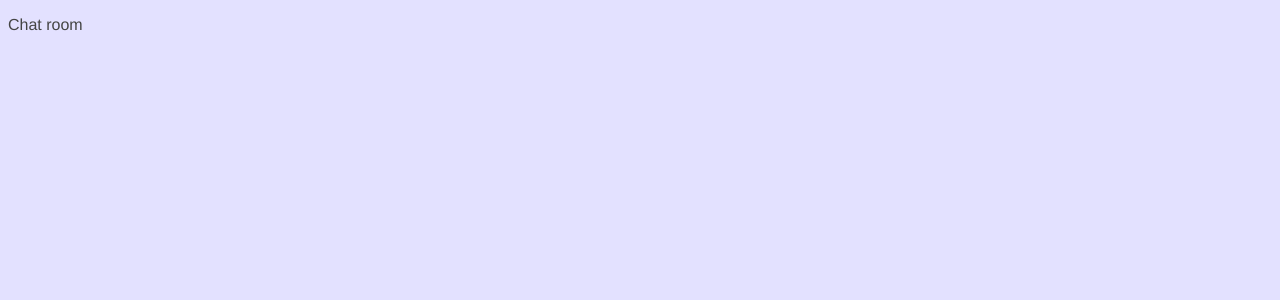
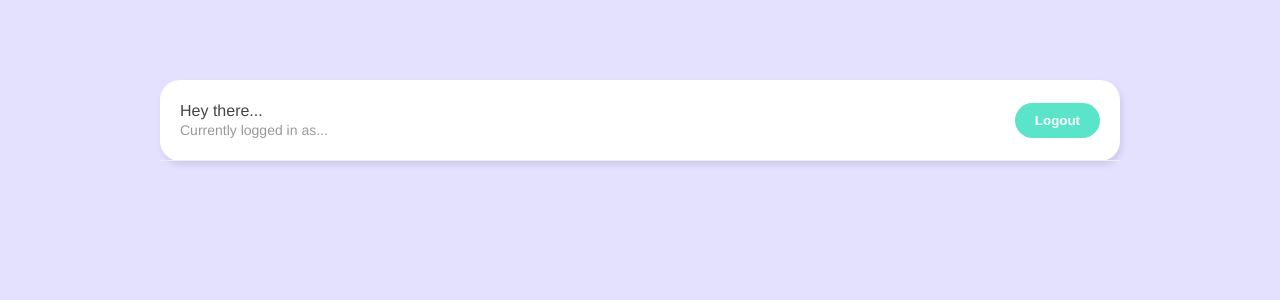
Before and after one commit to dongnv11082001/live-chat, a Vue app: page /chatroom in a window 1280 px wide. Shown: the top 300 px of the page. Built offline with nearby package versions, Linux system fonts and the light colour scheme.

Commit message:
add navbar, logout function

```diff
--- /dev/null
+++ b/src/components/Navbar.vue
@@ -0,0 +1,51 @@
+<template>
+  <nav>
+    <div>
+      <p>Hey there...</p>
+      <p class="email">Currently logged in as...</p>
+    </div>
+    <button @click="handleClick">Logout</button>
+  </nav>
+</template>
+
+<script>
+import useLogout from '@/composables/useLogout';
+
+export default {
+  setup() {
+    const { error, logout } = useLogout();
+
+    const handleClick = async () => {
+      await logout();
+      if (!error.value) {
+        console.log('logout');
+      }
+    };
+
+    return {
+      handleClick
+    };
+  }
+};
+</script>
+
+<style>
+nav {
+  padding: 20px;
+  border-bottom: 1px solid #eee;
+  display: flex;
+  justify-content: space-between;
+  align-items: center;
+}
+
+nav p {
+  margin: 2px auto;
+  font-size: 16px;
+  color: #444;
+}
+
+nav p.email {
+  font-size: 14px;
+  color: #999;
+}
+</style>
--- /dev/null
+++ b/src/composables/useLogout.ts
@@ -0,0 +1,20 @@
+import { auth } from '@/firebase/config';
+import { signOut } from 'firebase/auth';
+import { ref } from 'vue';
+
+const error = ref(null);
+
+const logout = async () => {
+  try {
+    await signOut(auth);
+  } catch (err: any) {
+    console.log(err.message);
+    error.value = err.message;
+  }
+};
+
+const useLogout = () => {
+  return { error, logout };
+};
+
+export default useLogout;
--- a/src/views/Chatroom.vue
+++ b/src/views/Chatroom.vue
@@ -1,8 +1,13 @@
 <template>
-    <p>Chat room</p>
+    <div class="container">
+        <Navbar />
+    </div>
 </template>
 
 <script>
+import Navbar from '@/components/Navbar.vue';
+
 export default {
+  components: { Navbar }
 };
 </script>
```
Also changed, not shown: .eslintrc.js.
